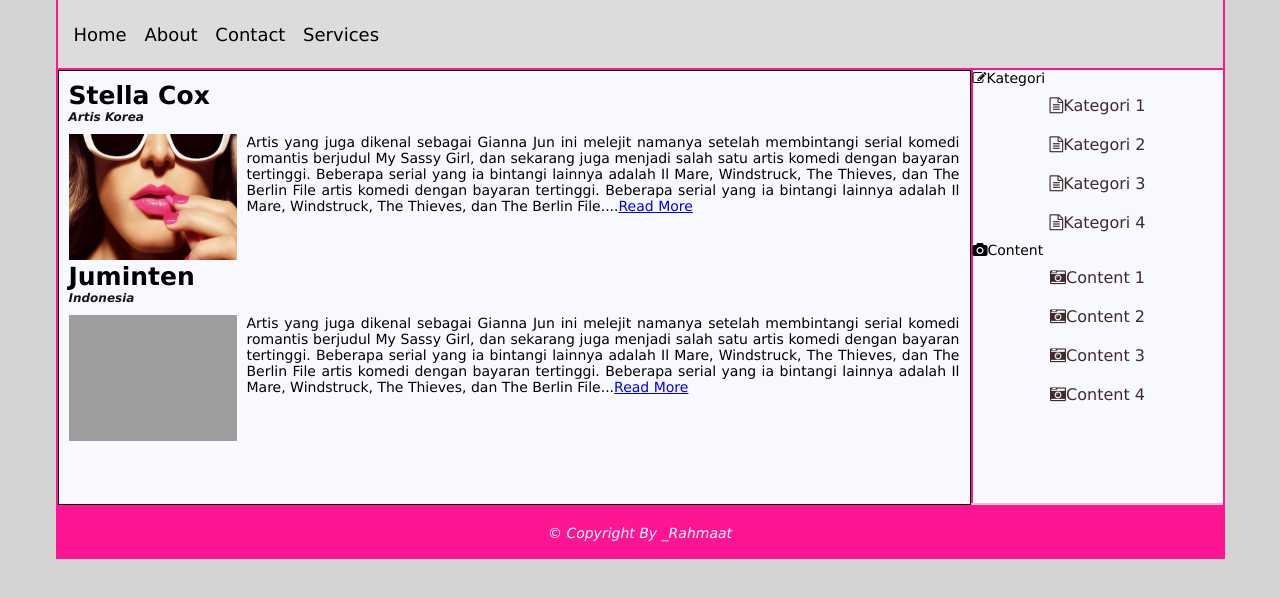
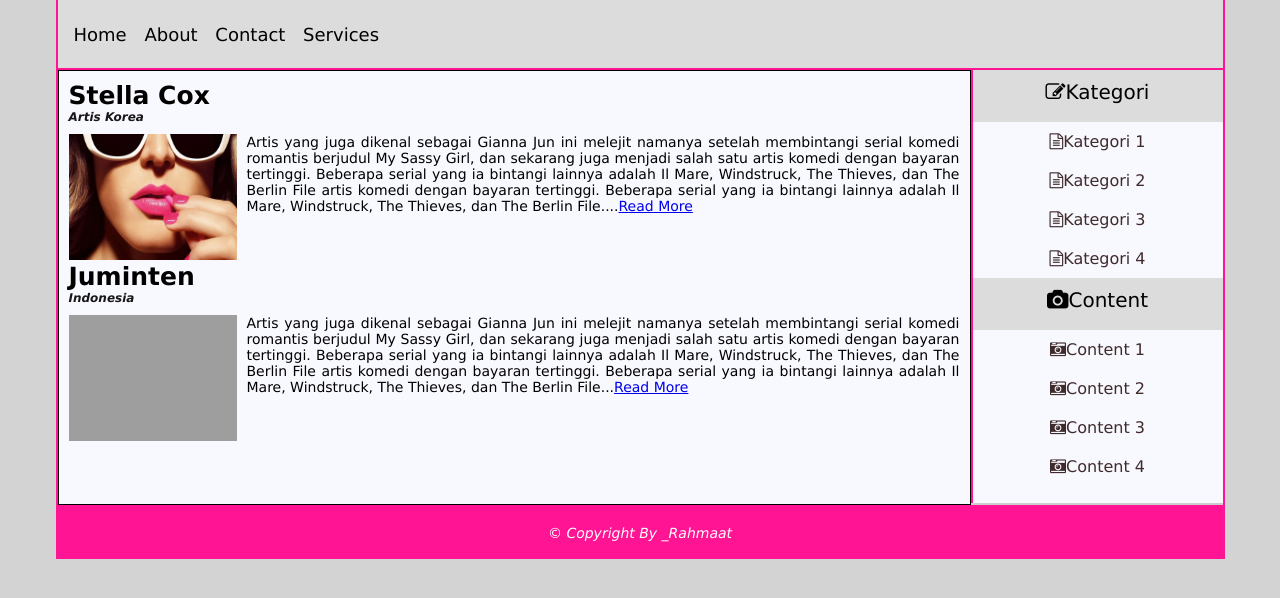
Before and after one commit to venardo/tugas, a plain HTML site: page index.html in a window 1280 px wide. Shown: the part 156-754 px from the top of the page. Drawn offline with Linux system fonts and the light colour scheme; grey boxes are pictures that could not be loaded.

Commit message:
Update index.html

```diff
--- a/index.html
+++ b/index.html
@@ -51,14 +51,14 @@
        </p>
         </div><!-- akhir konten area-->
          <div class="sidebar">
-           <div id="sidebar"><i class="fa fa-edit"></i>Kategori</div>
+           <div id="sidebar_title"><i class="fa fa-edit"></i>Kategori</div>
             <ul>
              <li><a href="#"><i class="fa fa-file-text-o"></i>Kategori 1</a></li>
              	<li><a href="#"><i class="fa fa-file-text-o"></i>Kategori 2</a></li>
              	<li><a href="#"><i class="fa fa-file-text-o"></i>Kategori 3</a></li>
              	<li><a href="#"><i class="fa fa-file-text-o"></i>Kategori 4</a></li>
              </ul>
-            <div id="sidebar"><i class="fa fa-camera" aria-hidden="true"></i>Content</div>
+            <div id="sidebar_title"><i class="fa fa-camera" aria-hidden="true"></i>Content</div>
              <ul>
                <li><a href="#"><i class="fa fa-camera-retro"></i>Content 1</a></li>
               	<li><a href="#"><i class="fa fa-camera-retro"></i>Content 2</a></li>
```
